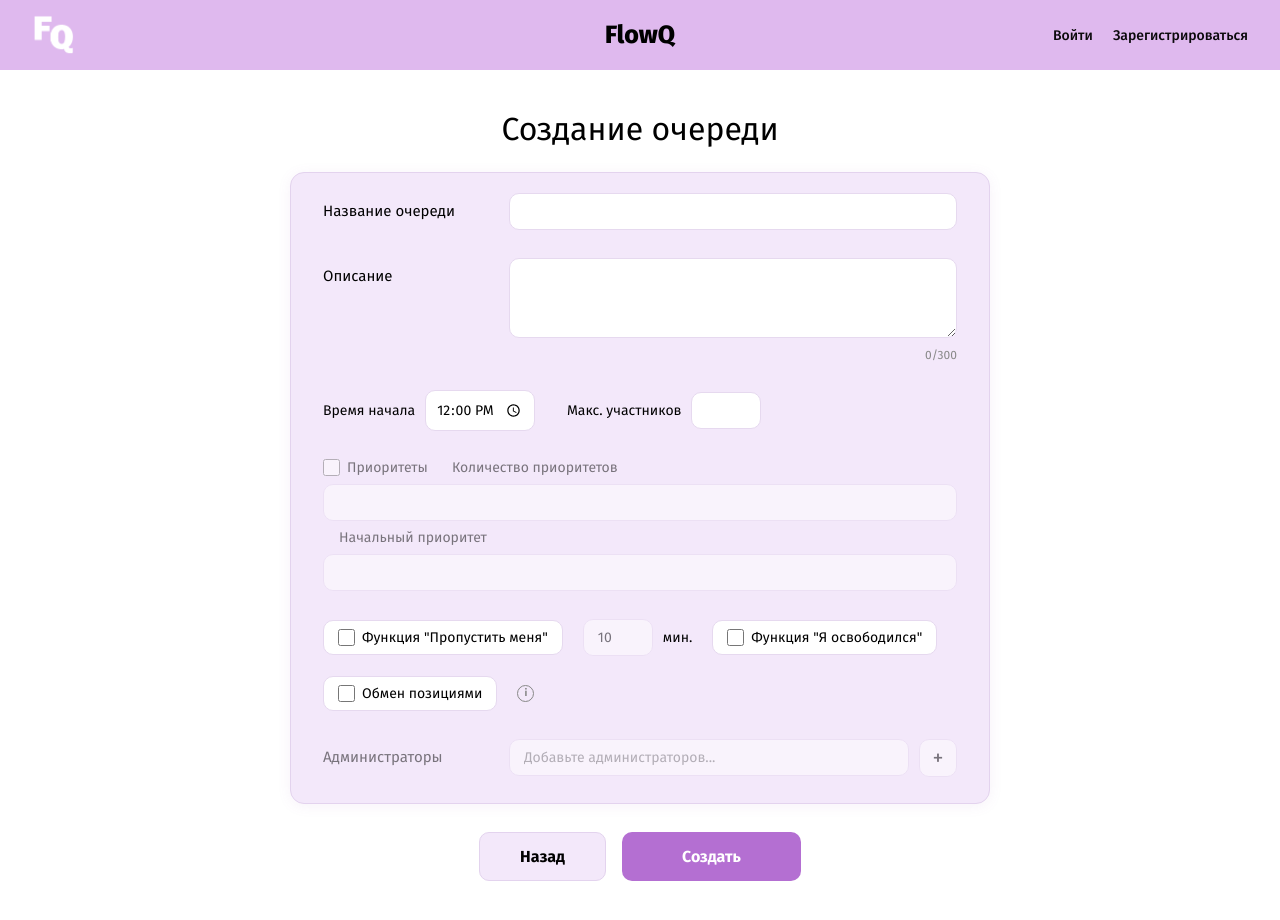
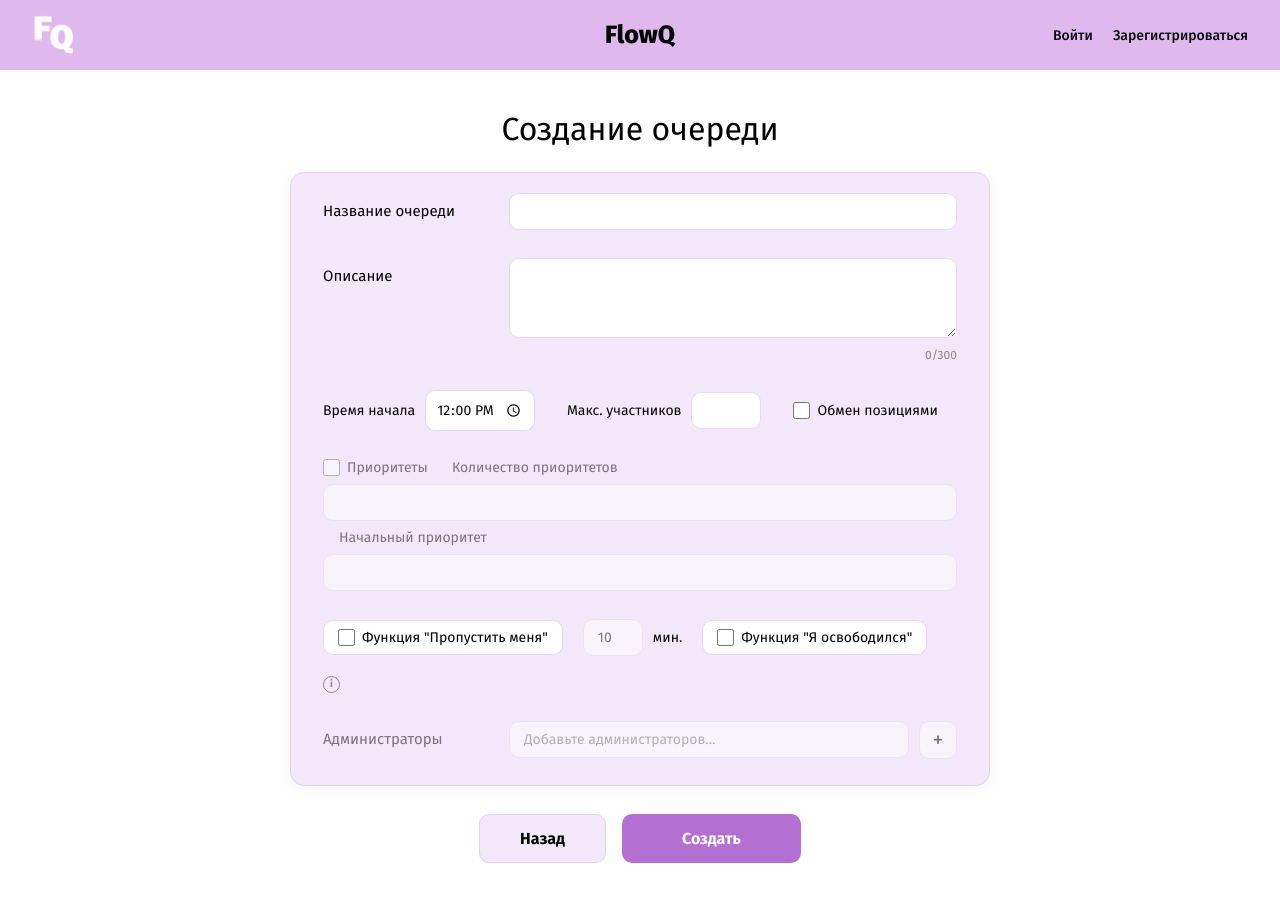
Before and after one commit to Lawliteee/FlowQ, a Vue app in the folder frontend/: page /create-queue in a window 1280 px wide. Shown: the top 920 px of the page. Built offline with nearby package versions, Linux system fonts and the light colour scheme.

Commit message:
style: Незначительные изменения экрана создания очереди

```diff
--- a/frontend/src/views/CreateQueueView.vue
+++ b/frontend/src/views/CreateQueueView.vue
@@ -39,6 +39,10 @@
             <label class="inline-label">Макс. участников</label>
             <input type="text" class="form-input input-small" v-model="maxParticipants" />
           </div>
+          <label class="checkbox-item">
+            <input type="checkbox" v-model="swapPositions" />
+            <span>Обмен позициями</span>
+          </label>
         </div>
       </div>
 
@@ -63,18 +67,14 @@
             <span>Функция "Пропустить меня"</span>
           </label>
           <div class="inline-field">
-            <input type="number" class="form-input input-small" v-model="skipDuration" :disabled="!skipFeature" min="1" max="99"/>
+            <input type="number" class="form-input new-input-small" v-model="skipDuration" :disabled="!skipFeature" min="1" max="99"/>
             <label class="inline-label">мин.</label>
           </div>
           <label class="checkbox-item">
             <input type="checkbox" v-model="imFreeFeature" />
             <span>Функция "Я освободился"</span>
           </label>
-          <label class="checkbox-item">
-            <input type="checkbox" v-model="swapPositions" />
-            <span>Обмен позициями</span>
-          </label>
-          <span class="info-icon" title="Участники могут меняться местами в очереди">i</span>
+          <span class="info-icon" title="Пропустить меня - участник временно становится в конец очереди; Я освободился - участники могут без администратора двигать очередь">i</span>
         </div>
       </div>
 
@@ -197,7 +197,7 @@ h1 {
   font-weight: 400;
   color: var(--text);
   text-align: center;
-  max-width: 700px;
+  max-width: 790px;
   width: 100%;
   margin-bottom: 24px;
 }
@@ -458,6 +458,12 @@ input[type='checkbox'] {
   pointer-events: none;
 }
 
+.new-input-small {
+  width: 60px;
+  padding-right: 0px;
+  margin-right: 0px;
+}
+
 @media (max-width: 768px) {
   main {
     padding: 20px 22px 40px;
```
